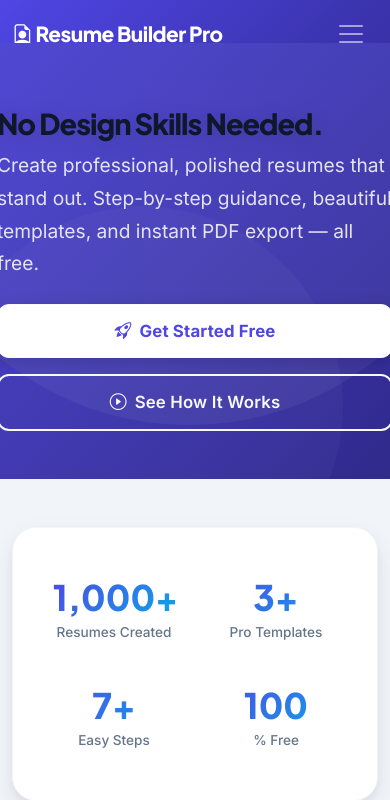
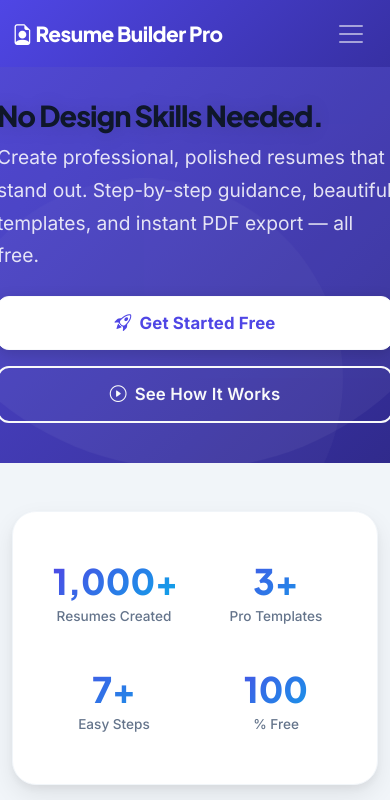
Before and after one commit to OPOKA-ERIC/Resume_Builder_Pro, a Django app: page / in a window 390 px wide. Shown: the top 800 px of the page. Run offline with Django 5.2, Linux system fonts and the light colour scheme.

Commit message:
Fix wizard progress connector starting position and hero section spacing
- wizard-connector: changed left from 50% to 0 so progress line starts from first step
- hero-section: reduced padding from 6rem to 3rem to eliminate gap with navbar
- mobile hero-section: reduced padding from 4rem to 2rem

```diff
--- a/static/css/style.css
+++ b/static/css/style.css
@@ -379,8 +379,8 @@ h1, h2, h3, h4, h5, h6 {
     background-size: 200% 200%;
     animation: gradientShift 8s ease infinite;
     color: white;
-    padding: 6rem 0 5rem;
-    margin: -1.5rem -15px 3rem;
+    padding: 3rem 0 3.5rem;
+    margin: 0 -15px 3rem;
     position: relative;
     overflow: hidden;
 }
@@ -810,7 +810,7 @@ h1, h2, h3, h4, h5, h6 {
 .wizard-connector {
     position: absolute;
     top: 20px;
-    left: 50%;
+    left: 0;
     width: 100%;
     height: 3px;
     background: var(--gray-200);
@@ -1673,7 +1673,7 @@ h1, h2, h3, h4, h5, h6 {
 /* --- Responsive --- */
 @media (max-width: 768px) {
     .hero-title { font-size: 2.2rem; }
-    .hero-section { padding: 4rem 0 3rem; }
+    .hero-section { padding: 2rem 0 2.5rem; }
     .hero-cta { flex-direction: column; gap: 0.75rem; }
     .hero-cta .btn { width: 100%; }
     .wizard-steps { gap: 0.25rem; }
```
